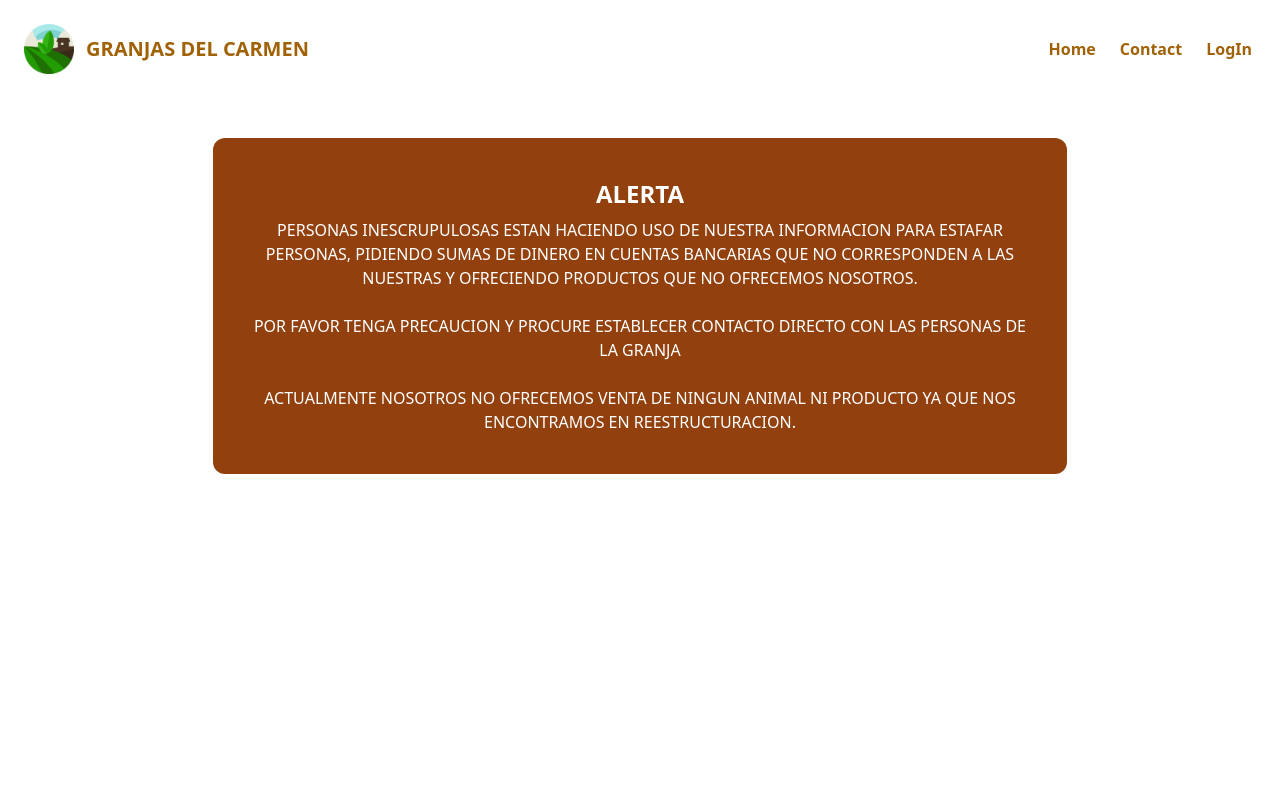
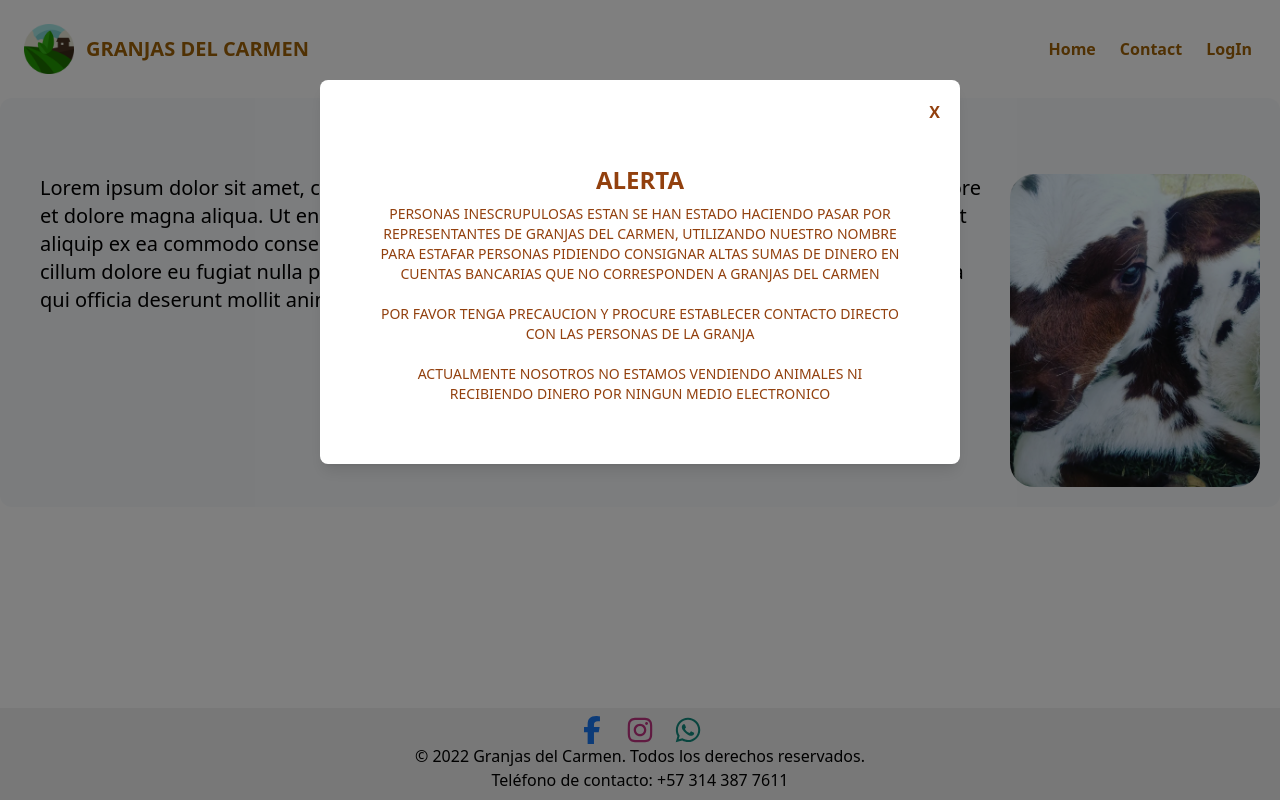
Before and after one commit to HenryBarrera95/granjas-del-carmen, a Next.js app: page / in a window 1280 px wide. Built offline with nearby package versions, Linux system fonts and the light colour scheme; no server answers.

Commit message:
update home - generic modal and footer

```diff
--- /dev/null
+++ b/components/Alerts/AlertBox.tsx
@@ -0,0 +1,21 @@
+export default function AlertBox() {
+  return (
+    <div>
+      <div className="text-amber-800 p-10 rounded-xl">
+        <h1 className="text-center text-2xl font-extrabold mb-2">ALERTA</h1>
+        <p className="text-center font-medium text-sm">
+          PERSONAS INESCRUPULOSAS ESTAN SE HAN ESTADO HACIENDO PASAR POR
+          REPRESENTANTES DE GRANJAS DEL CARMEN, UTILIZANDO NUESTRO NOMBRE PARA
+          ESTAFAR PERSONAS PIDIENDO CONSIGNAR ALTAS SUMAS DE DINERO EN CUENTAS
+          BANCARIAS QUE NO CORRESPONDEN A GRANJAS DEL CARMEN <br />
+          <br /> POR FAVOR TENGA PRECAUCION Y PROCURE ESTABLECER CONTACTO
+          DIRECTO CON LAS PERSONAS DE LA GRANJA
+          <br />
+          <br />
+          ACTUALMENTE NOSOTROS NO ESTAMOS VENDIENDO ANIMALES NI RECIBIENDO
+          DINERO POR NINGUN MEDIO ELECTRONICO
+        </p>
+      </div>
+    </div>
+  );
+}
--- /dev/null
+++ b/components/Layout/Footer.tsx
@@ -0,0 +1,61 @@
+import React from "react";
+
+const Footer: React.FC = () => {
+  return (
+    <footer
+      style={{
+        padding: "0.5rem",
+        backgroundColor: "#f2f2f2",
+        position: "fixed",
+        bottom: 0,
+        left: 0,
+        width: "100%",
+        textAlign: "center",
+      }}
+    >
+      <div className="flex justify-center space-x-5">
+        <a href="https://www.facebook.com/GranjasdelCarmen/" role="button">
+          {/* <!-- Facebook --> */}
+          <span className="[&>svg]:h-7 [&>svg]:w-7 [&>svg]:fill-[#1877f2]">
+            <svg xmlns="http://www.w3.org/2000/svg" viewBox="0 0 320 512">
+              {/* <!--!Font Awesome Free 6.5.1 by @fontawesome - https://fontawesome.com License - https://fontawesome.com/license/free Copyright 2024 Fonticons, Inc. --> */}
+              <path d="M80 299.3V512H196V299.3h86.5l18-97.8H196V166.9c0-51.7 20.3-71.5 72.7-71.5c16.3 0 29.4 .4 37 1.2V7.9C291.4 4 256.4 0 236.2 0C129.3 0 80 50.5 80 159.4v42.1H14v97.8H80z" />
+            </svg>
+          </span>
+        </a>
+
+        <a href="https://www.instagram.com/granjasdelcarmen/" role="button">
+          {/* <!-- Instagram --> */}
+          <span className="[&>svg]:h-7 [&>svg]:w-7 [&>svg]:fill-[#c13584]">
+            <svg xmlns="http://www.w3.org/2000/svg" viewBox="0 0 448 512">
+              {/* <!--!Font Awesome Free 6.5.1 by @fontawesome - https://fontawesome.com License - https://fontawesome.com/license/free Copyright 2024 Fonticons, Inc. --> */}
+              <path d="M224.1 141c-63.6 0-114.9 51.3-114.9 114.9s51.3 114.9 114.9 114.9S339 319.5 339 255.9 287.7 141 224.1 141zm0 189.6c-41.1 0-74.7-33.5-74.7-74.7s33.5-74.7 74.7-74.7 74.7 33.5 74.7 74.7-33.6 74.7-74.7 74.7zm146.4-194.3c0 14.9-12 26.8-26.8 26.8-14.9 0-26.8-12-26.8-26.8s12-26.8 26.8-26.8 26.8 12 26.8 26.8zm76.1 27.2c-1.7-35.9-9.9-67.7-36.2-93.9-26.2-26.2-58-34.4-93.9-36.2-37-2.1-147.9-2.1-184.9 0-35.8 1.7-67.6 9.9-93.9 36.1s-34.4 58-36.2 93.9c-2.1 37-2.1 147.9 0 184.9 1.7 35.9 9.9 67.7 36.2 93.9s58 34.4 93.9 36.2c37 2.1 147.9 2.1 184.9 0 35.9-1.7 67.7-9.9 93.9-36.2 26.2-26.2 34.4-58 36.2-93.9 2.1-37 2.1-147.8 0-184.8zM398.8 388c-7.8 19.6-22.9 34.7-42.6 42.6-29.5 11.7-99.5 9-132.1 9s-102.7 2.6-132.1-9c-19.6-7.8-34.7-22.9-42.6-42.6-11.7-29.5-9-99.5-9-132.1s-2.6-102.7 9-132.1c7.8-19.6 22.9-34.7 42.6-42.6 29.5-11.7 99.5-9 132.1-9s102.7-2.6 132.1 9c19.6 7.8 34.7 22.9 42.6 42.6 11.7 29.5 9 99.5 9 132.1s2.7 102.7-9 132.1z" />
+            </svg>
+          </span>
+        </a>
+
+        <a href="https://wa.me/+57" role="button">
+          {/* <!-- Whatsapp --> */}
+          <span className="[&>svg]:h-7 [&>svg]:w-7 [&>svg]:fill-[#128c7e]">
+            <svg
+              xmlns="http://www.w3.org/2000/svg"
+              fill="currentColor"
+              viewBox="0 0 448 512"
+            >
+              {/* <!--!Font Awesome Free 6.5.1 by @fontawesome - https://fontawesome.com License - https://fontawesome.com/license/free Copyright 2024 Fonticons, Inc. --> */}
+              <path d="M380.9 97.1C339 55.1 283.2 32 223.9 32c-122.4 0-222 99.6-222 222 0 39.1 10.2 77.3 29.6 111L0 480l117.7-30.9c32.4 17.7 68.9 27 106.1 27h.1c122.3 0 224.1-99.6 224.1-222 0-59.3-25.2-115-67.1-157zm-157 341.6c-33.2 0-65.7-8.9-94-25.7l-6.7-4-69.8 18.3L72 359.2l-4.4-7c-18.5-29.4-28.2-63.3-28.2-98.2 0-101.7 82.8-184.5 184.6-184.5 49.3 0 95.6 19.2 130.4 54.1 34.8 34.9 56.2 81.2 56.1 130.5 0 101.8-84.9 184.6-186.6 184.6zm101.2-138.2c-5.5-2.8-32.8-16.2-37.9-18-5.1-1.9-8.8-2.8-12.5 2.8-3.7 5.6-14.3 18-17.6 21.8-3.2 3.7-6.5 4.2-12 1.4-32.6-16.3-54-29.1-75.5-66-5.7-9.8 5.7-9.1 16.3-30.3 1.8-3.7 .9-6.9-.5-9.7-1.4-2.8-12.5-30.1-17.1-41.2-4.5-10.8-9.1-9.3-12.5-9.5-3.2-.2-6.9-.2-10.6-.2-3.7 0-9.7 1.4-14.8 6.9-5.1 5.6-19.4 19-19.4 46.3 0 27.3 19.9 53.7 22.6 57.4 2.8 3.7 39.1 59.7 94.8 83.8 35.2 15.2 49 16.5 66.6 13.9 10.7-1.6 32.8-13.4 37.4-26.4 4.6-13 4.6-24.1 3.2-26.4-1.3-2.5-5-3.9-10.5-6.6z" />
+            </svg>
+          </span>{" "}
+        </a>
+      </div>
+      <div>
+        {/* Aquí puedes agregar el texto de copyright y el número de contacto */}
+        {/* Por ejemplo: */}
+        <p>&copy; 2022 Granjas del Carmen. Todos los derechos reservados.</p>
+        <p>Teléfono de contacto: +57 314 387 7611</p>
+      </div>
+    </footer>
+  );
+};
+
+export default Footer;
--- a/components/Layout/Header.tsx
+++ b/components/Layout/Header.tsx
@@ -1,4 +1,4 @@
-import { useState } from "react";
+import { useState, useEffect, useRef } from "react";
 import Link from "next/link";
 import Image from "next/image";
 import { FiMenu } from "react-icons/fi";
@@ -6,11 +6,32 @@ import { useUser } from "@auth0/nextjs-auth0/client";
 
 const Header = () => {
   const [isOpen, setIsOpen] = useState(false);
-  const { user } = useUser();
+  const { user, isLoading } = useUser();
+  const menuRef = useRef(null);
 
   const toggleMenu = () => {
     setIsOpen(!isOpen);
   };
+
+  useEffect(() => {
+    const handleClickOutside = (event: MouseEvent) => {
+      if (
+        menuRef.current &&
+        (menuRef.current as HTMLElement).contains(event.target as Node)
+      ) {
+        setIsOpen(false);
+      }
+    };
+
+    if (isOpen) {
+      window.addEventListener("click", handleClickOutside);
+    }
+
+    return () => {
+      window.removeEventListener("click", handleClickOutside);
+    };
+  }, [isOpen]);
+
   return (
     <header className="text-yellow-700 font-bold p-4 items-center w-full relative flex justify-between">
       <div className="flex items-center">
@@ -24,12 +45,13 @@ const Header = () => {
       <div>
         <button
           className="lg:hidden p-2 bg-white rounded-xl"
-          onClick={() => toggleMenu}
+          onClick={() => toggleMenu()}
         >
           <FiMenu />
         </button>
         <nav
-          className={`absolute top-full left-0 w-full bg-white text-yellow-700 p-4 lg:static lg:bg-transparent lg:p-0 lg:flex${
+          ref={menuRef}
+          className={`absolute top-full left-0 w-full bg-white text-yellow-700 p-4 lg:static lg:bg-transparent lg:p-0 lg:flex ${
             isOpen ? "block" : "hidden"
           }`}
         >
@@ -40,6 +62,12 @@ const Header = () => {
             <li className="px-3 hover:bg-yellow-700 hover:text-white ">
               <Link href={"/about"}>Contact</Link>
             </li>
+            {isLoading && (
+              // crear un spin de carga
+              <li className="px-3 hover:bg-yellow-700 hover:text-white ">
+                Loading...
+              </li>
+            )}
             {user ? (
               <>
                 <li className="px-3 hover:bg-yellow-700 hover:text-white ">
--- a/components/Layout/index.tsx
+++ b/components/Layout/index.tsx
@@ -1,17 +1,17 @@
 import React from "react";
 import Header from "./Header";
+import Footer from "./Footer";
 
 interface Props {
   children: React.ReactNode;
 }
-
-// aqui para traer el user y el loading debo hacerlo con props
 
 const Layout: React.FC<Props> = ({ children }) => {
   return (
     <div>
       <Header />
       {children}
+      <Footer />
     </div>
   );
 };
--- /dev/null
+++ b/components/Modals/GenericModal.tsx
@@ -0,0 +1,66 @@
+import React, { useEffect, useRef } from "react";
+
+const GenericModal = ({
+  children,
+  title,
+  onClose,
+  closeOnOutsideClick,
+}: {
+  children: React.ReactNode;
+  title: string;
+  onClose: () => void;
+  closeOnOutsideClick: boolean;
+}) => {
+  const modalRef = useRef(null);
+
+  useEffect(() => {
+    const handleClickOutside = (event: MouseEvent) => {
+      if (
+        modalRef.current &&
+        (modalRef.current as HTMLElement).contains(event.target as Node)
+      ) {
+        onClose();
+      }
+    };
+
+    if (closeOnOutsideClick) {
+      window.addEventListener("click", handleClickOutside);
+    }
+
+    return () => {
+      window.removeEventListener("click", handleClickOutside);
+    };
+  }, [closeOnOutsideClick, onClose]);
+
+  return /*#__PURE__*/ React.createElement(
+    "div",
+    {
+      className: "fixed inset-0 bg-black bg-opacity-50 z-50",
+    },
+    /*#__PURE__*/ React.createElement(
+      "div",
+      {
+        ref: modalRef,
+        className:
+          "bg-white md:w-1/2 h-auto max-w-3/4 max-h-3/4 m-auto p-5 rounded-lg shadow-lg my-20 overflow-auto",
+      },
+      /*#__PURE__*/ React.createElement(
+        "header",
+        {
+          className: "flex justify-between text-amber-800 font-semibold",
+        },
+        /*#__PURE__*/ React.createElement("h2", null, title),
+        /*#__PURE__*/ React.createElement(
+          "button",
+          {
+            onClick: onClose,
+          },
+          "X"
+        )
+      ),
+      /*#__PURE__*/ React.createElement("main", null, children)
+    )
+  );
+};
+
+export default GenericModal;
--- a/pages/index.tsx
+++ b/pages/index.tsx
@@ -1,28 +1,47 @@
+import React, { useState } from "react";
 import Head from "next/head";
+import GenericModal from "../components/Modals/GenericModal";
+import AlertBox from "../components/Alerts/AlertBox";
 
 export default function Home() {
+  const [isModalOpen, setIsModalOpen] = useState(true);
+
+  const handleCloseModal = () => {
+    setIsModalOpen(false);
+  };
+
   return (
     <div>
       <Head>
         <title>Granjas del Carmen</title>
         <link rel="icon" href="/farm.png" />
       </Head>
-      {/* <main className="hidden">GRANJAS DEL CARMEN</main> */}
-      <div className="bg-amber-800 text-white mx-auto my-10 w-2/3 p-10 rounded-xl">
-        <h1 className="text-center text-2xl font-extrabold mb-2">ALERTA</h1>
-        <p className="text-center">
-          PERSONAS INESCRUPULOSAS ESTAN HACIENDO USO DE NUESTRA INFORMACION PARA
-          ESTAFAR PERSONAS, PIDIENDO SUMAS DE DINERO EN CUENTAS BANCARIAS QUE NO
-          CORRESPONDEN A LAS NUESTRAS Y OFRECIENDO PRODUCTOS QUE NO OFRECEMOS
-          NOSOTROS. <br />
-          <br /> POR FAVOR TENGA PRECAUCION Y PROCURE ESTABLECER CONTACTO
-          DIRECTO CON LAS PERSONAS DE LA GRANJA
-          <br />
-          <br />
-          ACTUALMENTE NOSOTROS NO OFRECEMOS VENTA DE NINGUN ANIMAL NI PRODUCTO
-          YA QUE NOS ENCONTRAMOS EN REESTRUCTURACION.
-        </p>
-      </div>
+      {isModalOpen && (
+        <GenericModal
+          title=""
+          onClose={handleCloseModal}
+          closeOnOutsideClick={true}
+        >
+          <AlertBox />
+        </GenericModal>
+      )}
+      <main className="bg-slate-50 container mx-auto rounded-xl">
+        <h1 className="text-2xl text-center text-orange-900 font-semibold py-3">
+          ACERCA DE NOSOTROS
+        </h1>
+        <section className="flex p-5">
+          <p className="text-xl px-5">
+            Lorem ipsum dolor sit amet, consectetur adipiscing elit. Sed do
+            eiusmod tempor incididunt ut labore et dolore magna aliqua. Ut enim
+            ad minim veniam, quis nostrud exercitation ullamco laboris nisi ut
+            aliquip ex ea commodo consequat. Duis aute irure dolor in
+            reprehenderit in voluptate velit esse cillum dolore eu fugiat nulla
+            pariatur. Excepteur sint occaecat cupidatat non proident, sunt in
+            culpa qui officia deserunt mollit anim id est laborum.
+          </p>
+          <img className="rounded-3xl"  width={250} src="/ternerocerca-image.jpg" alt="Granjas del Carmen" />
+        </section>
+      </main>
     </div>
   );
 }
```
Also changed, not shown: public/ternero-image.jpg (added), public/ternerocerca-image.jpg (added).
